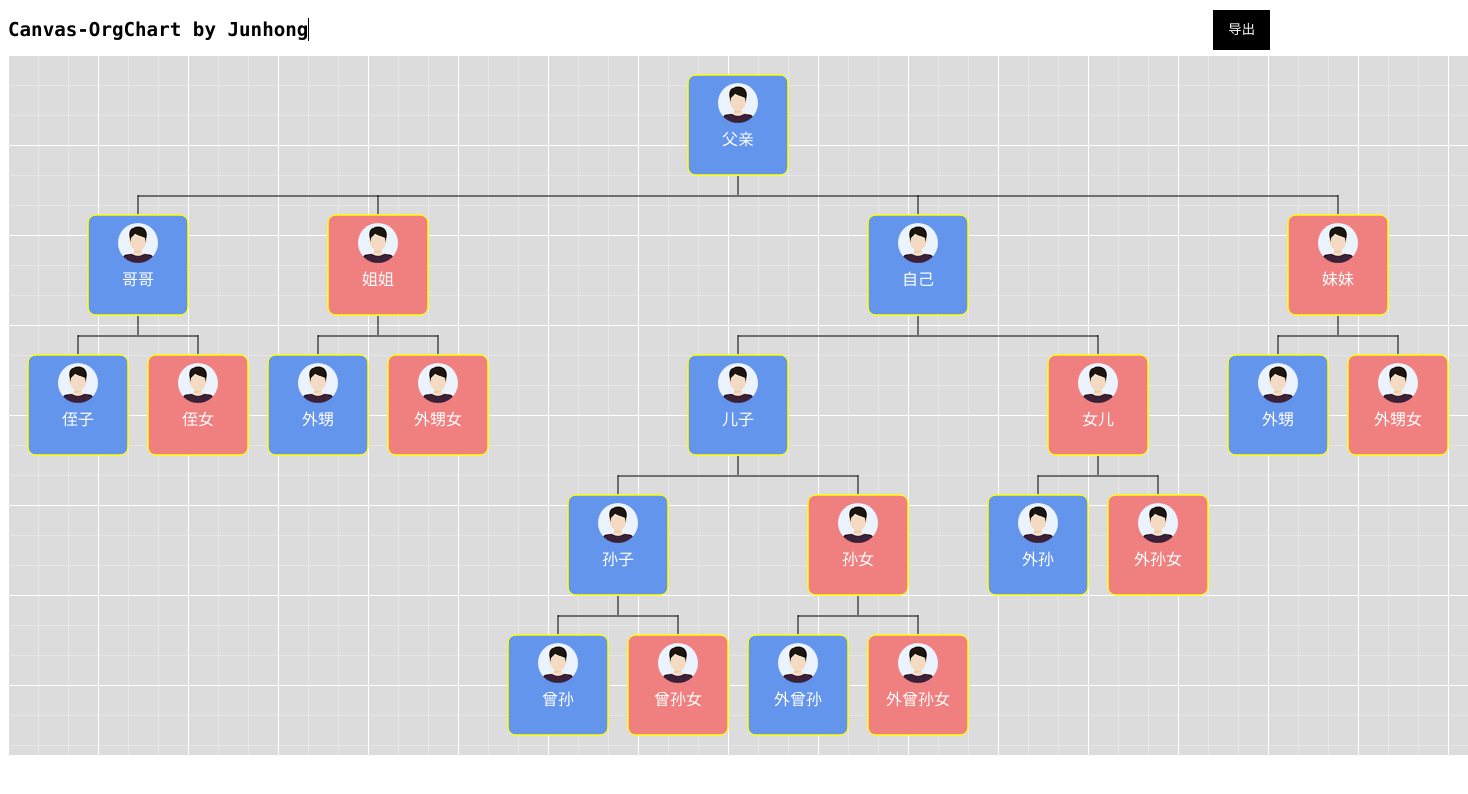
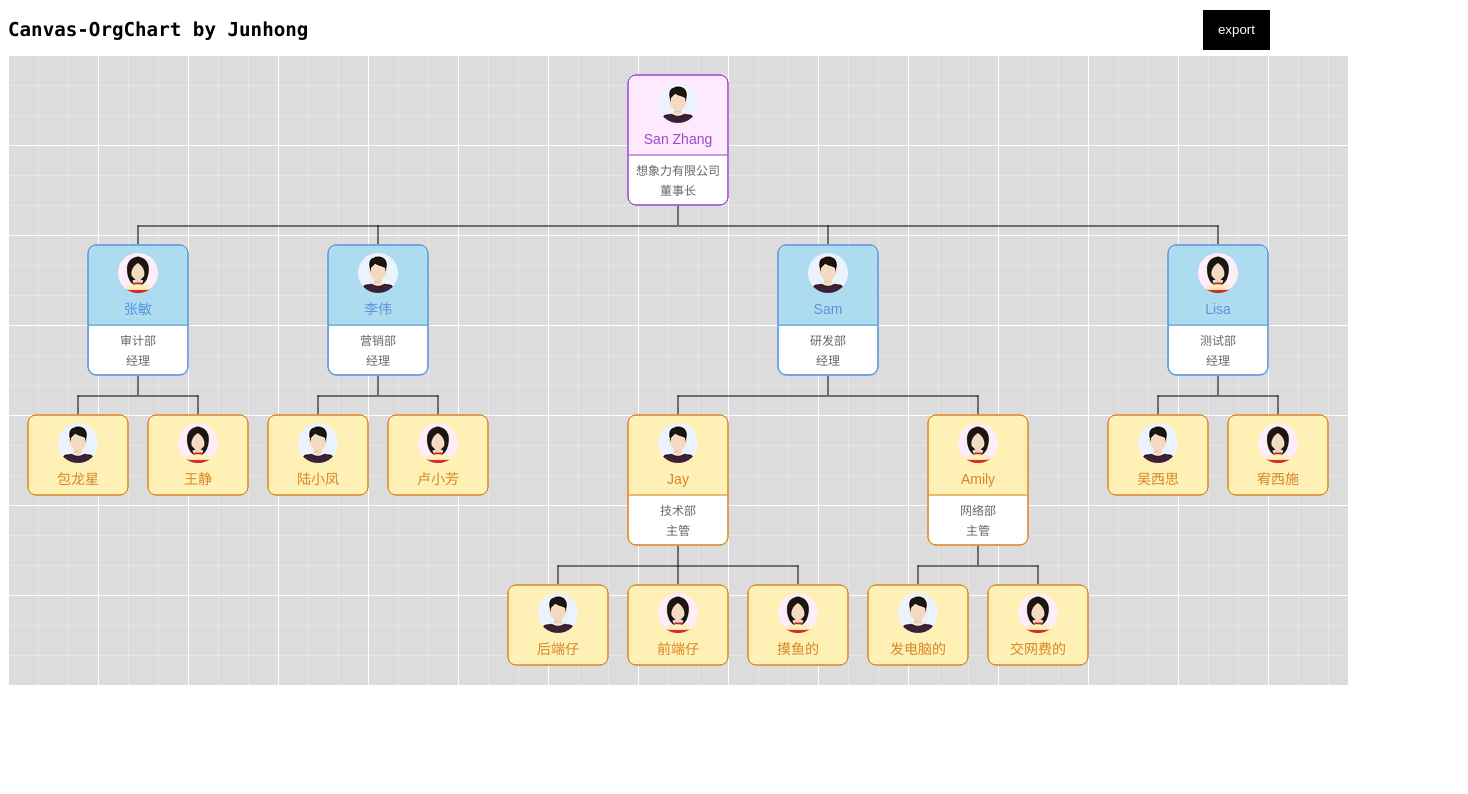
Before and after one commit to Junhong-Chen/Canvas-OrgChart, a website with bundled scripts: page index.html in a window 1280 px wide. Shown: the whole page, 1468 px wide, since content can reach past the window. Built offline with nearby package versions, Linux system fonts and the light colour scheme.

Commit message:
refactor: add descs & update README

```diff
--- a/index.html
+++ b/index.html
@@ -64,7 +64,7 @@
   <header>
     <h1>Canvas-OrgChart by Junhong</h1>
     <section>
-      <button class="export">导出</button>
+      <button class="export">export</button>
     </section>
   </header>
   <canvas>
--- a/src/canvas-orgchart.js
+++ b/src/canvas-orgchart.js
@@ -8,6 +8,7 @@ export default class CanvasOrgChart {
   #fns = new Map()
   #chartWidth = 0
   #chartHeight = 0
+  #lastedSpacing = 0
   constructor(canvas, options = { node: {} }) {
     this.canvas = canvas
     this.nodeAttr = {}
@@ -17,18 +18,18 @@ export default class CanvasOrgChart {
       height: this.options.height = 0,
       padding: this.options.padding = [0, 0, 0, 0],
       background: this.options.background = '',
+      lineColor: this.options.lineColor = 'black'
     } = options);
     ({
       width: this.nodeAttr.width = 0,
       height: this.nodeAttr.height = 0,
       spacing: this.nodeAttr.spacing = [20, 20],
       radii: this.nodeAttr.radii = 8,
-      color: this.nodeAttr.color = 'white',
+      background: this.nodeAttr.background = 'white',
       borderColor: this.nodeAttr.borderColor = 'black',
-      background: this.nodeAttr.background = 'cornflowerblue',
       avatar: this.nodeAttr.avatar = null,
       name: this.nodeAttr.name = null,
-      desc: this.nodeAttr.desc = null
+      descs: this.nodeAttr.descs = null,
     } = options.node || {})
     this.formatParams()
     this.originX = this.options.padding[3]
@@ -76,6 +77,10 @@ export default class CanvasOrgChart {
     }
   }
 
+  /**
+   * @method 渲染组织结构图
+   * @param {object} data 数据
+   */
   render(data) {
     const canvas = this.canvas
     if (canvas.getContext) {
@@ -85,12 +90,12 @@ export default class CanvasOrgChart {
       */
       // this.ctx.lineWidth = 2
       if (data) {
-        this.calcNodesPosition(data, this.originY)
-        this.#chartWidth -= this.nodeAttr.spacing[0]
-        this.#chartHeight += this.nodeAttr.height
+        const _data = JSON.parse(JSON.stringify(data))
+        this.calcNodesPosition(_data, this.originY)
+        this.#chartWidth -= this.#lastedSpacing
         this.setCanvasSize(canvas, this.options.width || (this.#chartWidth + this.options.padding[1]), this.options.height || (this.#chartHeight + this.options.padding[2]))
-        this.drawChart(this.ctx, data, false)
-        canvas.addEventListener('click', this.selectEvent(data).bind(this))
+        this.drawChart(this.ctx, _data, false)
+        canvas.addEventListener('click', this.selectEvent(_data).bind(this))
       } else {
         throw new Error('data can\'t be empty.')
       }
@@ -99,11 +104,16 @@ export default class CanvasOrgChart {
     }
   }
 
-  addEventListener(event, fn) {
+  /**
+   * @method 事件监听
+   * @param {string} event 事件名
+   * @param {function} cb 回调函数
+   */
+  addEventListener(event, cb) {
     if (!this.#fns.has(event)) {
       this.#fns.set(event, [])
     }
-    this.#fns.get(event).push(fn)
+    this.#fns.get(event).push(cb)
   }
 
   /**
@@ -123,15 +133,17 @@ export default class CanvasOrgChart {
   calcNodesPosition(node, y) {
     const length = node.children?.length || 0
     this.setAttribute(node)
+    const { width, height, spacing } = node.nodeAttr
     node.nodeAttr.y = y
-    if (y > this.#chartHeight) {
-      this.#chartHeight = y
+    if ((y + height) > this.#chartHeight) {
+      this.#chartHeight = y + height
     }
     if (length === 0) {
       node.nodeAttr.x = this.#chartWidth
-      this.#chartWidth += node.nodeAttr.width + node.nodeAttr.spacing[0]
+      this.#chartWidth += width + spacing[0]
+      this.#lastedSpacing = spacing[0]
     } else {
-      y += node.nodeAttr.height + this.nodeAttr.spacing[1]
+      y += height + spacing[1]
       for (let item of node.children) {
         this.calcNodesPosition(item, y)
       }
@@ -170,7 +182,7 @@ export default class CanvasOrgChart {
    * @param {object} node
    */
   drawNode(ctx, node) {
-    const { x, y, width, height, borderColor, background, radii, avatar } = node.nodeAttr
+    const { x, y, width, height, borderColor, background, radii, avatar, descs, name } = node.nodeAttr
     ctx.save()
     ctx.beginPath()
     // 填充
@@ -190,19 +202,53 @@ export default class CanvasOrgChart {
     if (node.name) {
       this.drawText({
         ctx,
-        x: node.nodeAttr.x,
-        y: node.nodeAttr.y,
-        nodeWidth: node.nodeAttr.width,
+        x,
+        y,
+        nodeWidth: width,
         text: node.name,
-        textStyle: node.nodeAttr.name
+        textStyle: name
       })
     }
     // 描述
+    if (node.descs?.length) {
+      const { height: dHeight = 0, background: dBackground, offset = [] } = descs
+      const lw = ctx.lineWidth
+      ctx.save()
+      ctx.beginPath()
+      ctx.strokeStyle = borderColor
+      this.drawLine(
+        ctx,
+        [x, y + height - dHeight],
+        [x + width, y + height - dHeight]
+      )
+      ctx.roundRect(
+        x + 1,
+        y + height - dHeight + lw,
+        width - lw * 2,
+        dHeight - lw * 2,
+        [0, 0, radii, radii]
+      )
+      ctx.fillStyle = dBackground
+      ctx.fill()
+      ctx.restore()
+      node.descs.map((desc, i) => {
+        const textStyle = Object.assign(descs, offset[i])
+        this.drawText({
+          ctx,
+          x,
+          y,
+          nodeWidth: width,
+          text: desc,
+          textStyle
+        })
+      })
+    }
+    // 连接线
+    this.drawLinkLine(ctx, node)
+    // 遍历子节点
     node.children?.map(node => {
       this.drawNode(ctx, node)
     })
-    // 连接线
-    this.drawLinkLine(ctx, node)
   }
 
   /**
@@ -227,7 +273,7 @@ export default class CanvasOrgChart {
    */
   drawImg(ctx, node) {
     const img = new Image()
-    const { offsetX, offsetY, width, height, url, circle } = node.nodeAttr.avatar
+    const { url = '', offsetX = 0, offsetY = 0, width = 0, height = 0, circle = false } = node.nodeAttr.avatar
     let { x, y } = node.nodeAttr
     x += offsetX
     y += offsetY
@@ -263,7 +309,7 @@ export default class CanvasOrgChart {
    * @param {object} textStyle: 文本样式
    */
   drawText({ ctx, x, y, nodeWidth, text, textStyle }) {
-    const { offsetX, offsetY, color, font, textAlign } = textStyle
+    const { offsetX = 0, offsetY = 0, color = 'black', font, textAlign = 'center' } = textStyle
     ctx.save()
     ctx.font = font
     ctx.fillStyle = color
@@ -290,31 +336,31 @@ export default class CanvasOrgChart {
   drawLinkLine(ctx, node) {
     const length = node.children.length
     const lw = ctx.lineWidth
-    ctx.strokeStyle = 'black'
-    ctx.lineCap = 'butt'
-    const tempX = node.nodeAttr.x + (node._width || this.nodeAttr.width) / 2
+    const { x, y, width, height, lineColor, spacing } = node.nodeAttr
+    ctx.strokeStyle = lineColor
+    const tempX = x + width / 2
 
-    if (node.nodeAttr.y > this.originY) {
+    if (y > this.originY) {
       this.drawLine(
         ctx,
-        [tempX, node.nodeAttr.y - lw],
-        [tempX, node.nodeAttr.y - this.nodeAttr.spacing[1] / 2]
+        [tempX, y - lw],
+        [tempX, y - spacing[1] / 2]
       )
     }
 
     if (length > 0) {
-      const tempY = node.nodeAttr.y + (node.nodeAttr.height)
+      const tempY = y + height
       this.drawLine(
         ctx,
         [tempX, tempY + lw],
-        [tempX, tempY + this.nodeAttr.spacing[1] / 2 + node.nodeAttr.height - this.nodeAttr.height]
+        [tempX, tempY + spacing[1] / 2 + height - height]
       )
 
-      const y = node.nodeAttr.y + this.nodeAttr.height + this.nodeAttr.spacing[1] / 2 + lw
+      const _y = y + height + spacing[1] / 2 + lw
       this.drawLine(
         ctx,
-        [node.children[0].nodeAttr.x + node.nodeAttr.width / 2, y],
-        [node.children[length - 1].nodeAttr.x + node.nodeAttr.width / 2, y]
+        [node.children[0].nodeAttr.x + width / 2, _y],
+        [node.children[length - 1].nodeAttr.x + width / 2, _y]
       )
     }
   }
@@ -365,7 +411,8 @@ export default class CanvasOrgChart {
    */
   getSelected(nodeList, x, y) {
     for (let node of nodeList) {
-      if (pointInRect([node.nodeAttr.x, node.nodeAttr.y], node._width || this.nodeAttr.width, node._height || this.nodeAttr.height, x, y)) {
+      const { x: nX, y: nY, width, height } = node.nodeAttr
+      if (pointInRect([nX, nY], width, height, x, y)) {
         return node
       } else if (node.children?.length) {
         const target = this.getSelected(node.children, x, y)
--- a/src/index.js
+++ b/src/index.js
@@ -6,19 +6,16 @@ const $ = document.querySelector.bind(document)
 const options = {
   width: 0,
   height: 0,
-  direction: 'row',
   padding: [20],
   background: '',
-  selectable: true,
-  selectedBorder: 'red',
+  lineColor: 'black',
   node: {
     width: 100,
-    height: 100,
+    height: 80,
     spacing: [20, 40],
     radii: 8,
-    color: 'white',
-    borderColor: 'yellow',
-    background: 'cornflowerblue',
+    background: '#fff0b5',
+    borderColor: '#d78624',
     avatar: {
       url: '/static/images/male.jpg',
       offsetX: 30, // (100 - 40) / 2
@@ -29,34 +26,73 @@ const options = {
     },
     name: {
       offsetX: 0,
-      offsetY: 70,
-      color: 'white',
-      font: '16px sans-serif',
+      offsetY: 69,
+      color: '#d78624',
+      font: '14px sans-serif',
       textAlign: 'center',
     },
-    desc: [
-      {
-        offsetX: 0,
-        offsetY: 70,
-        color: 'white',
-        font: '16px sans-serif',
-        textAlign: 'center',
-      }
-    ]
+    descs: {
+      height: 50,
+      color: '#666',
+      background: 'white',
+      font: '12px sans-serif',
+      textAlign: 'center',
+      offset: [
+        {
+          offsetX: 0,
+          offsetY: 100,
+        },
+        {
+          offsetX: 0,
+          offsetY: 120,
+        }
+      ]
+    },
   },
 }
 
 const canvas = $('canvas')
 const canvasOrgChart = new CanvasOrgChart(canvas, options)
 
-function dataFormat(node) {
+function dataFormat(node, level = 0) {
+  if (!node.nodeAttr) node.nodeAttr = {}
   if (node.sex === 1) {
-    node.nodeAttr = {
-      background: 'lightcoral',
-    }
+    Object.assign(
+      node.nodeAttr,
+      {
+        avatar: {
+          url: '/static/images/female.jpg',
+        }
+      }
+    )
+  }
+  switch (level) {
+    case 0:
+      Object.assign(
+        node.nodeAttr,
+        {
+          borderColor: '#9a49c7',
+          background: '#ffe9ff',
+          name: {
+            color: '#9a49c7'
+          }
+        }
+      )
+      break
+    case 1:
+      Object.assign(
+        node.nodeAttr,
+        {
+          borderColor: '#5994db',
+          background: '#addcf1',
+          name: {
+            color: '#5994db'
+          }
+        }
+      )
   }
   node.children.map(el => {
-    dataFormat(el)
+    dataFormat(el, level + 1)
   })
 }
 dataFormat(data)
--- a/src/utils.js
+++ b/src/utils.js
@@ -57,8 +57,11 @@ function reverseAssign(target) {
     const source = arguments[i]
     if (source != null) {
       for (let key in source) {
-        if (!Object.prototype.hasOwnProperty.call(from, key))
-        from[key] = source[key]
+        if (!Object.prototype.hasOwnProperty.call(from, key)) {
+          from[key] = source[key]
+        } else if (source[key].constructor === Object && from[key]) {
+          reverseAssign(from[key], source[key])
+        }
       }
     }
   }
--- a/static/mock/data.js
+++ b/static/mock/data.js
@@ -1,152 +1,147 @@
 export default {
-  name: '父亲',
+  name: 'San Zhang',
   avatar: '',
-  generation: 1,
+  level: 1,
   sex: 0,
+  descs: [
+    '想象力有限公司',
+    '董事长',
+  ],
+  nodeAttr: {
+    height: 130
+  },
   children: [
     {
-      name: '哥哥',
+      name: '张敏',
       avatar: '',
-      generation: 2,
-      sex: 0,
+      level: 2,
+      sex: 1,
+      descs: [
+        '审计部',
+        '经理',
+      ],
+      nodeAttr: {
+        height: 130
+      },
       children: [
         {
-          name: '侄子',
+          name: '包龙星',
           avatar: '',
-          generation: 3,
+          level: 3,
           sex: 0,
-          spouse: {
-            name: '侄媳',
-            avatar: '',
-            sex: 1,
-          },
           children: []
         },
         {
-          name: '侄女',
+          name: '王静',
           avatar: '',
-          generation: 3,
+          level: 3,
           sex: 1,
           children: []
         }
       ]
     },
     {
-      name: '姐姐',
+      name: '李伟',
       avatar: '',
-      generation: 2,
-      sex: 1,
+      level: 2,
+      sex: 0,
+      descs: [
+        '营销部',
+        '经理',
+      ],
+      nodeAttr: {
+        height: 130
+      },
       children: [
         {
-          name: '外甥',
+          name: '陆小凤',
           avatar: '',
-          generation: 3,
+          level: 3,
           sex: 0,
           children: []
         },
         {
-          name: '外甥女',
+          name: '卢小芳',
           avatar: '',
-          generation: 3,
+          level: 3,
           sex: 1,
           children: []
         }
       ]
     },
     {
-      name: '自己',
+      name: 'Sam',
       avatar: '',
-      generation: 2,
+      level: 2,
       sex: 0,
-      self: true,
+      descs: [
+        '研发部',
+        '经理'
+      ],
+      nodeAttr: {
+        height: 130
+      },
       children: [
         {
-          name: '儿子',
+          name: 'Jay',
           avatar: '',
-          generation: 3,
+          level: 3,
           sex: 0,
-          spouse: {
-            name: '儿媳',
-            avatar: '',
-            sex: 1,
+          descs: [
+            '技术部',
+            '主管'
+          ],
+          nodeAttr: {
+            height: 130
           },
-          mySon: true,
           children: [
             {
-              name: '孙子',
+              name: '后端仔',
               avatar: '',
-              generation: 4,
+              level: 4,
               sex: 0,
-              children: [
-                {
-                  name: '曾孙',
-                  avatar: '',
-                  generation: 5,
-                  sex: 0,
-                  spouse: {
-                    name: '曾孙媳',
-                    avatar: '',
-                    sex: 1,
-                  },
-                  children: []
-                },
-                {
-                  name: '曾孙女',
-                  avatar: '',
-                  generation: 5,
-                  sex: 1,
-                  spouse: {
-                    name: '曾孙女婿',
-                    avatar: '',
-                    sex: 0,
-                  },
-                  children: []
-                }
-              ]
+              children: []
             },
-
             {
-              name: '孙女',
+              name: '前端仔',
               avatar: '',
-              generation: 4,
+              level: 4,
               sex: 1,
-              children: [
-                {
-                  name: '外曾孙',
-                  avatar: '',
-                  generation: 5,
-                  sex: 0,
-                  children: []
-                },
-                {
-                  name: '外曾孙女',
-                  avatar: '',
-                  generation: 5,
-                  sex: 1,
-                  children: []
-                }
-              ]
+              children: []
+            },
+            {
+              name: '摸鱼的',
+              avatar: '',
+              level: 4,
+              sex: 1,
+              children: []
             }
           ]
         },
         {
-          name: '女儿',
+          name: 'Amily',
           avatar: '',
-          generation: 3,
+          level: 3,
           sex: 1,
-          xxx: '',
+          descs: [
+            '网络部',
+            '主管'
+          ],
+          nodeAttr: {
+            height: 130
+          },
           children: [
             {
-              name: '外孙',
+              name: '发电脑的',
               avatar: '',
-              generation: 4,
+              level: 4,
               sex: 0,
               children: []
             },
             {
-              name: '外孙女',
+              name: '交网费的',
               avatar: '',
-              generation: 4,
+              level: 4,
               sex: 1,
               children: []
             }
@@ -155,22 +150,29 @@ export default {
       ]
     },
     {
-      name: '妹妹',
+      name: 'Lisa',
       avatar: '',
-      generation: 2,
+      level: 2,
       sex: 1,
+      descs: [
+        '测试部',
+        '经理'
+      ],
+      nodeAttr: {
+        height: 130
+      },
       children: [
         {
-          name: '外甥',
+          name: '吴西思',
           avatar: '',
-          generation: 3,
+          level: 3,
           sex: 0,
           children: []
         },
         {
-          name: '外甥女',
+          name: '宥西施',
           avatar: '',
-          generation: 3,
+          level: 3,
           sex: 1,
           children: []
         }
```
Also changed, not shown: packages/canvas-orgchart.js (+132 -58 lines), README.md, screenshots/canvas-orgchart.png.
